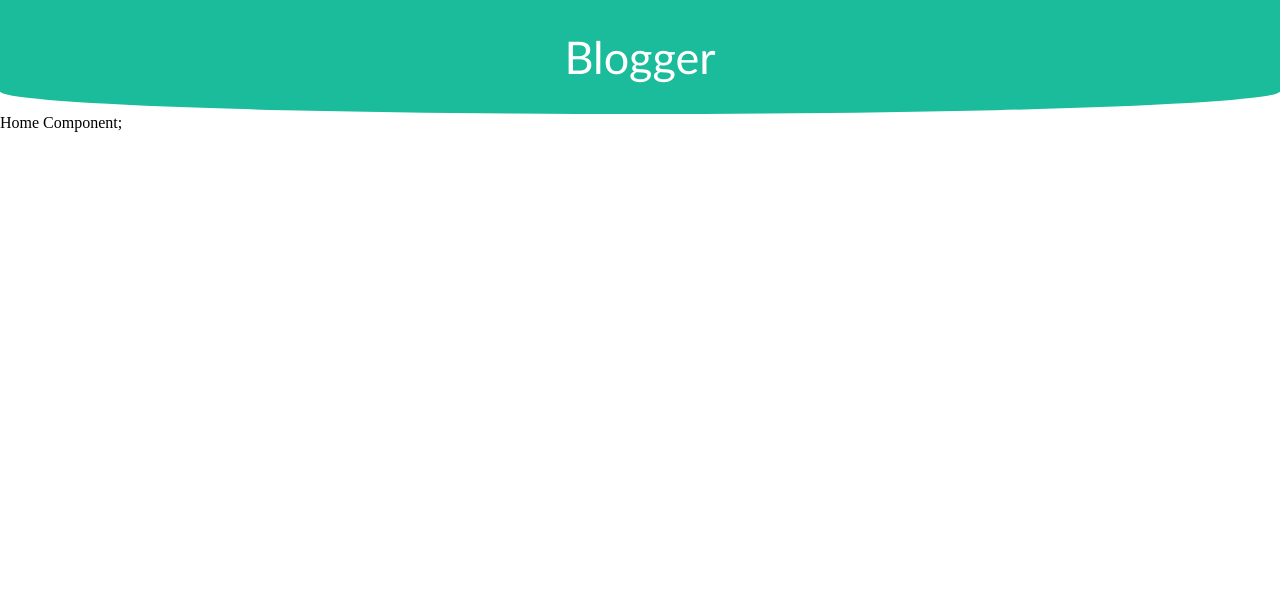
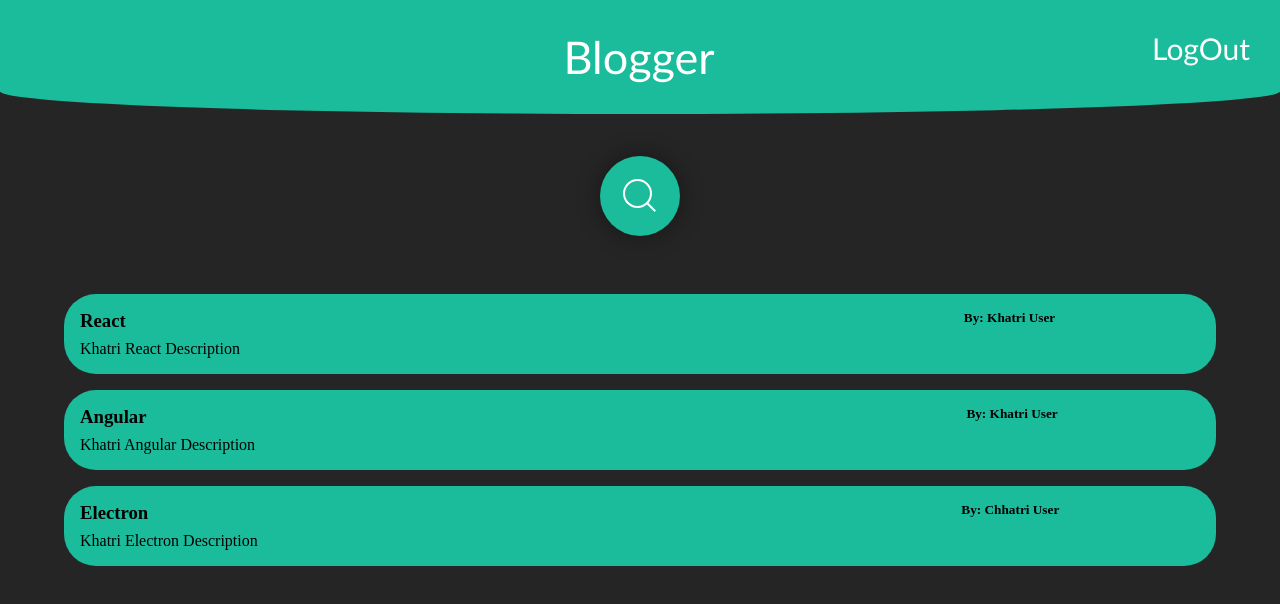
Before and after one commit to snehaljha/Blogger, a React (Create React App) app in the folder blogger/: page / in a window 1280 px wide. Shown: the top 604 px of the page. Built offline with nearby package versions, Linux system fonts and the light colour scheme.

Commit message:
add home component

```diff
--- a/blogger/package.json
+++ b/blogger/package.json
@@ -10,6 +10,7 @@
     "react-dom": "^18.1.0",
     "react-router-dom": "^6.3.0",
     "react-scripts": "5.0.1",
+    "sass": "^1.52.2",
     "web-vitals": "^2.1.4"
   },
   "scripts": {
--- a/blogger/src/App.js
+++ b/blogger/src/App.js
@@ -1,24 +1,32 @@
 import { BrowserRouter as Router, Route, Routes } from "react-router-dom";
 import Auth from "./Components/Auth/Auth";
 import Blog from "./Components/Blog";
-import Home from "./Components/Home";
+import Home from "./Components/home/Home";
 import Header from "./Components/Header";
 import "./Assets/Styles/main.css"
+import { useState } from "react";
 
 function App() {
+
+  let [user, updateUser] = useState(() => undefined);
+
+  const updateCurrentUser = (newUser) => {
+    updateUser(newUser);
+  };
+
   return (
     <div className="App">
-      <Header />
+      <Header user={user} updateUser={updateCurrentUser} />
       <Router>
         <Routes>
           <Route path="/auth" exact
-            element={<Auth />}
+            element={<Auth updateUser={updateCurrentUser} />}
           />
           <Route path="/blog" exact
             element={<Blog />}
           />
           <Route path="/" exact
-            element={<Home />}
+            element={<Home user={user} />}
           />
         </Routes>
       </Router>
--- /dev/null
+++ b/blogger/src/Assets/Styles/blogcard.css
@@ -0,0 +1,26 @@
+.blog-container {
+  width: 90%;
+  background: #1abc9c;
+  margin: auto;
+  border-radius: 2rem;
+  margin-top: 1rem;
+  display: flex;
+  padding: 1rem;
+  justify-content: space-between;
+}
+
+.blog-body {
+  height: 100%;
+  /* background: yellow; */
+  flex-grow: 5;
+}
+
+.author-body {
+ height: 100%;
+ /* background: red; */
+ flex-grow: 1;
+}
+
+.title {
+  margin-bottom: 0.5rem;
+}
--- /dev/null
+++ b/blogger/src/Assets/Styles/home.scss
@@ -0,0 +1,142 @@
+@import url("https://fonts.googleapis.com/css?family=Inconsolata:700");
+
+* {
+  margin: 0;
+  padding: 0;
+  box-sizing: border-box;
+}
+
+html,
+body {
+  width: 100%;
+  height: 100%;
+}
+
+body {
+  background: #252525;
+}
+
+.search-container {
+  position: relative;
+  margin: auto;
+  margin-top: 2rem;
+  margin-bottom: 2rem;
+  top: 0;
+  left: 0;
+  right: 0;
+  bottom: 0;
+  width: 300px;
+  height: 100px;
+  .search {
+    position: absolute;
+    margin: auto;
+    top: 0;
+    right: 0;
+    bottom: 0;
+    left: 0;
+    width: 80px;
+    height: 80px;
+    background: #1abc9c;
+    border-radius: 50%;
+    transition: all 1s;
+    z-index: 4;
+    box-shadow: 0 0 25px 0 rgba(0, 0, 0, 0.4);
+    // box-shadow: 0 0 25px 0 crimson;
+    &:hover {
+      cursor: pointer;
+    }
+    &::before {
+      content: "";
+      position: absolute;
+      margin: auto;
+      top: 22px;
+      right: 0;
+      bottom: 0;
+      left: 22px;
+      width: 12px;
+      height: 2px;
+      background: white;
+      transform: rotate(45deg);
+      transition: all 0.5s;
+    }
+    &::after {
+      content: "";
+      position: absolute;
+      margin: auto;
+      top: -5px;
+      right: 0;
+      bottom: 0;
+      left: -5px;
+      width: 25px;
+      height: 25px;
+      border-radius: 50%;
+      border: 2px solid white;
+      transition: all 0.5s;
+    }
+  }
+  input {
+    font-family: "Inconsolata", monospace;
+    position: absolute;
+    margin: auto;
+    top: 0;
+    right: 0;
+    bottom: 0;
+    left: 0;
+    width: 50px;
+    height: 50px;
+    outline: none;
+    border: none;
+    // border-bottom: 1px solid rgba(255, 255, 255, 0.2);
+    background: #1abc9c;
+    color: white;
+    text-shadow: 0 0 10px #1abc9c;
+    padding: 0 80px 0 20px;
+    border-radius: 30px;
+    box-shadow: 0 0 25px 0 #1abc9c, 0 20px 25px 0 rgba(0, 0, 0, 0.2);
+    // box-shadow: inset 0 0 25px 0 rgba(0, 0, 0, 0.5);
+    transition: all 1s;
+    opacity: 0;
+    z-index: 5;
+    font-weight: bolder;
+    letter-spacing: 0.1em;
+    &:hover {
+      cursor: pointer;
+    }
+    &:focus {
+      width: 300px;
+      opacity: 1;
+      cursor: text;
+    }
+    &:focus ~ .search {
+      right: -250px;
+      background: #151515;
+      z-index: 6;
+      &::before {
+        top: 0;
+        left: 0;
+        width: 25px;
+      }
+      &::after {
+        top: 0;
+        left: 0;
+        width: 25px;
+        height: 2px;
+        border: none;
+        background: white;
+        border-radius: 0%;
+        transform: rotate(-45deg);
+      }
+    }
+    &::placeholder {
+      color: white;
+      opacity: 0.5;
+      font-weight: bolder;
+    }
+  }
+}
+
+.container {
+  display: flex;
+  flex-direction: column;
+  position: relative;
+}
--- a/blogger/src/Components/Auth/Auth.js
+++ b/blogger/src/Components/Auth/Auth.js
@@ -1,7 +1,27 @@
-const Auth = () => (
+import { useEffect } from "react";
+import { useNavigate } from "react-router-dom";
+
+const Auth = (props) => {
+
+    const navigate = useNavigate();
+
+    useEffect(() => {
+        let user = {
+            username: 'user',
+            name: 'User'
+        }
+
+        setTimeout(() => {
+            props.updateUser(user);
+            navigate('/');
+        }, 3000);
+    }, []);
+
+    return (
         <div>
             Auth Module
         </div>
-);
+    );
+};
 
 export default Auth;
--- a/blogger/src/Components/Home.js
+++ /dev/null
@@ -1,7 +0,0 @@
-const Home = () => (
-    <div>
-        Home Component;
-    </div>
-);
-
-export default Home;
--- /dev/null
+++ b/blogger/src/Components/home/BlogCard.js
@@ -0,0 +1,22 @@
+import '../../Assets/Styles/blogcard.css';
+
+const BlogCard = (props) => {
+    let blog = props.blog;
+    return (
+        <div className="blog-container">
+            <div className="blog-body">
+                <h3 className="title">
+                    {blog.title}
+                </h3>
+                <div className="description">
+                    {blog.description}
+                </div>
+            </div>
+            <h5 className="author-body">
+                By: {blog.author}
+            </h5>
+        </div>
+    );
+};
+
+export default BlogCard;
--- /dev/null
+++ b/blogger/src/Components/home/Home.js
@@ -0,0 +1,61 @@
+import { useEffect, useState } from 'react';
+import { useNavigate } from 'react-router-dom';
+import '../../Assets/Styles/home.scss';
+import BlogCard from './BlogCard';
+
+const Home = (props) => {
+
+    const navigate = useNavigate();
+    const user = props.user;
+
+    useEffect(() => {
+        if(user === undefined) {
+            console.log('navigating');
+            navigate('/auth');
+        }
+    }, [user]);
+
+
+    const defaultBlogs = [
+        {
+            title: 'React',
+            description: 'Khatri React Description',
+            author: 'Khatri User'
+        },
+        {
+            title: 'Angular',
+            description: 'Khatri Angular Description',
+            author: 'Khatri User'
+        },
+        {
+            title: 'Electron',
+            description: 'Khatri Electron Description',
+            author: 'Chhatri User'
+        }
+    ];
+
+    let [blogs, setBlogs] = useState(() => defaultBlogs);
+
+    const renderBlogCards = () => {
+        return blogs.map(i => (<BlogCard blog={i} />));
+    };
+
+    const filterBlog = (e) => {
+        let searchStr = e.target.value;
+        let filteredBlogs = defaultBlogs.filter(i => i.title.toLowerCase().includes(searchStr.toLowerCase()) || i.description.toLowerCase().includes(searchStr.toLowerCase()) || i.author.toLowerCase().includes(searchStr.toLowerCase()));
+        setBlogs(filteredBlogs);
+    };
+    return (
+        <div>
+            <div className='search-container'>
+                <input type='text' placeholder='Search...' onChange={filterBlog} />
+                <div className="search"></div>
+            </div>
+            <div className='container'>
+                {renderBlogCards()}
+            </div>
+        </div>
+    )
+};
+
+export default Home;
```
Also changed, not shown: 1 other file (tests, documents, lock files or other folders).
